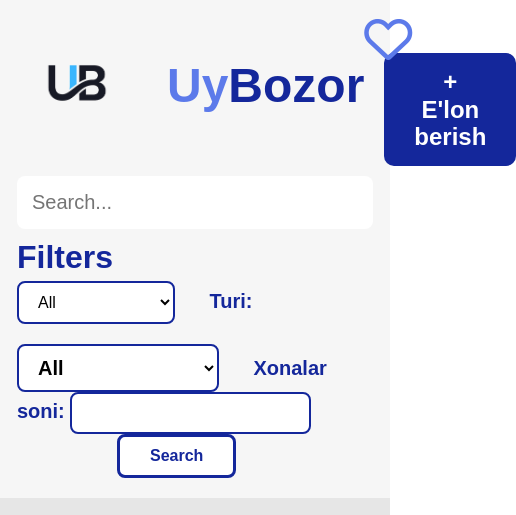
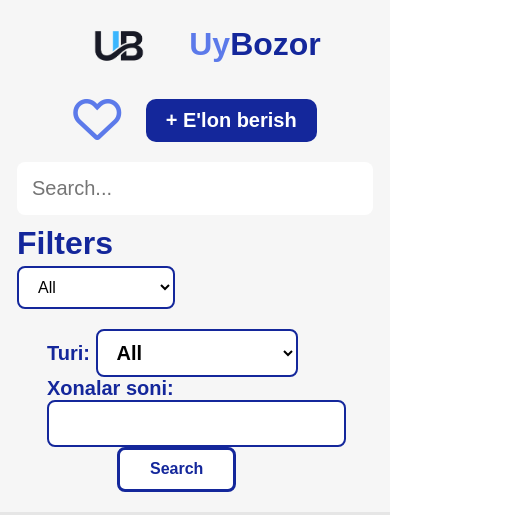
Before and after one commit to rahmiddinasiydinov/uyBozor, a plain HTML site: page index.html in a window 390 px wide. Shown: the top 515 px of the page, 516 px wide, since content can reach past the window. Drawn offline with Linux system fonts and the light colour scheme; grey boxes are pictures that could not be loaded.

Commit message:
new commit

```diff
--- a/app.js
+++ b/app.js
@@ -242,6 +242,20 @@ likes.forEach(elem =>{
 //modal
 elHeaderLike.addEventListener('click',()=>{
     modal.classList.toggle('active__modal');
+
+
+
+
+
+})
+modalExit.addEventListener('click', (elem)=>{
+    modal.classList.remove('active__modal')
+})
+
+const cloneTemplate = elTemplate.cloneNode(true)
+
+
+
 trash = modal.querySelectorAll('.trash')
     console.log(trash);
     trash.forEach((elem)=>{
@@ -270,13 +284,3 @@ trash = modal.querySelectorAll('.trash')
             renderLikes(likeContainer, modalList)
         })
     })
-
-
-
-
-})
-modalExit.addEventListener('click', (elem)=>{
-    modal.classList.remove('active__modal')
-})
-
-const cloneTemplate = elTemplate.cloneNode(true)
--- a/index.html
+++ b/index.html
@@ -50,12 +50,12 @@
                     <option value="big-small">Katta-Kichik</option>
                     <option value="small-big">Kichik-Katta</option>
                 </select>
-                <label for="type" class="label">Turi: </label>
-                <select name="home__type" id="type" class="home__type">
+                <label for="type" class="label">Turi:  <select name="home__type" id="type" class="home__type">
                     <option value="All">All</option>
-                </select>
-                <label class='label' for="room">Xonalar soni: </label>
-                <input type="number" id="room" class="room__number">
+                </select></label>
+
+                <label class='label' for="room">Xonalar soni:<input type="number" id="room" class="room__number"> </label>
+
                 <!-- <select name="room__number" id="room" class="room__number">
                     <option value="All">All</option>
                     <option value="All">0</option>
--- a/scss/blocks/_header.scss
+++ b/scss/blocks/_header.scss
@@ -132,3 +132,109 @@
     }
 
 }
+@media screen and (max-width:500px) {
+    .header{
+
+        &__logo{
+            &-img{
+                margin-right: 20px;
+                .logo-img{
+                    width: 100px;
+                    transform:  translateY(3px);
+
+                }
+            }
+        }
+        &__title{
+            font-size: 32px;
+
+        }
+        &__wrapper{
+            flex-direction: column;
+
+        }
+        &__advert{
+            background-color: #14279B;
+            border:none;
+            border-radius: 10px;
+            padding: 10px 20px;
+            font-size: 20px;
+
+        }
+        &__form{
+            margin-top: 10px;
+            display: flex;
+            flex-direction: column;
+            align-items: flex-start;
+            .form{
+
+                &__search{
+                    margin-top: 10px;
+
+                }
+                &__filters{
+                    margin-top: 10px;
+                    font-size: 32px;
+                    color: #14279B;
+                    font-weight: 900;
+                    margin-bottom: 5px;
+                }
+                &__quality{
+                    padding: 10px 15px;
+                    border: 2px solid #14279B;
+                    background-color: #fff;
+                    border-radius: 8px;
+
+                }
+                &__submit{
+                    padding:10px 30px;
+                    border: 3px solid #14279B;
+                    background-color: #fff;
+                    color: #14279B;
+                    font-weight: 900;
+                    border-radius: 8px;
+                    margin-left: 100px;
+                    cursor: pointer;
+                    &:hover{
+                        transform: translateY(-5px) scale(1.1);
+                        transition: .3s;
+                    }
+                }
+
+
+            }
+            .home__type{
+                padding: 10px 15px;
+                border: 2px solid #14279B;
+                background-color: #fff;
+                border-radius: 8px;
+            }
+            .room__number{
+                padding: 10px 15px;
+                border: 2px solid #14279B;
+                background-color: #fff;
+                border-radius: 8px;
+            }
+            .label{
+                margin-left: 30px;
+                font-size: 20px;
+                font-weight: 700;
+            }
+
+        }
+
+    }
+    .links{
+        display: flex;
+        justify-content: flex-end;
+        &__about{
+            font-size: 20px;
+            color: #7C064D;
+            font-weight: 700;
+            &:nth-child(2){
+                margin-left: 40px;
+            }
+        }
+
+    }
+}
--- a/scss/blocks/_homes.scss
+++ b/scss/blocks/_homes.scss
@@ -132,3 +132,7 @@ main{
         }
     }
 }
+
+@media screen and (max) {
+
+}
```
Also changed, not shown: css/main.css, 1 other file.
